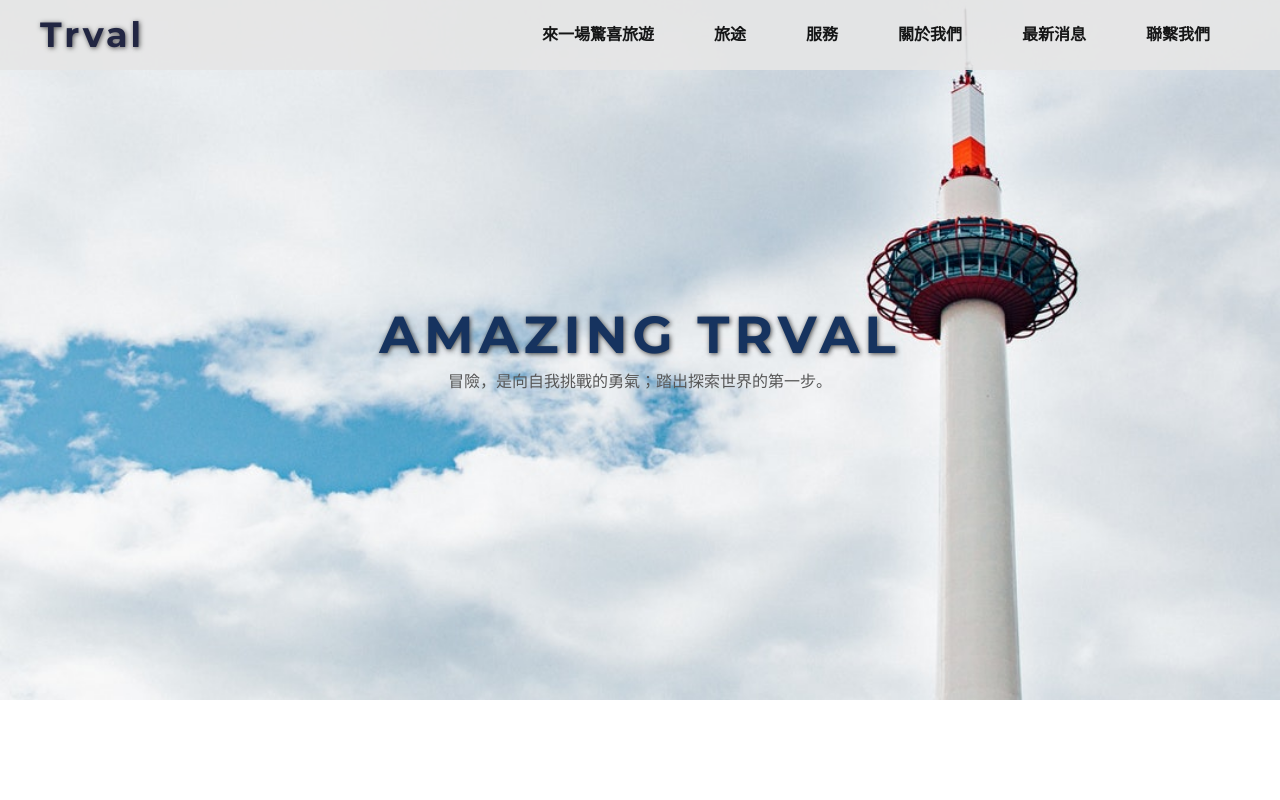
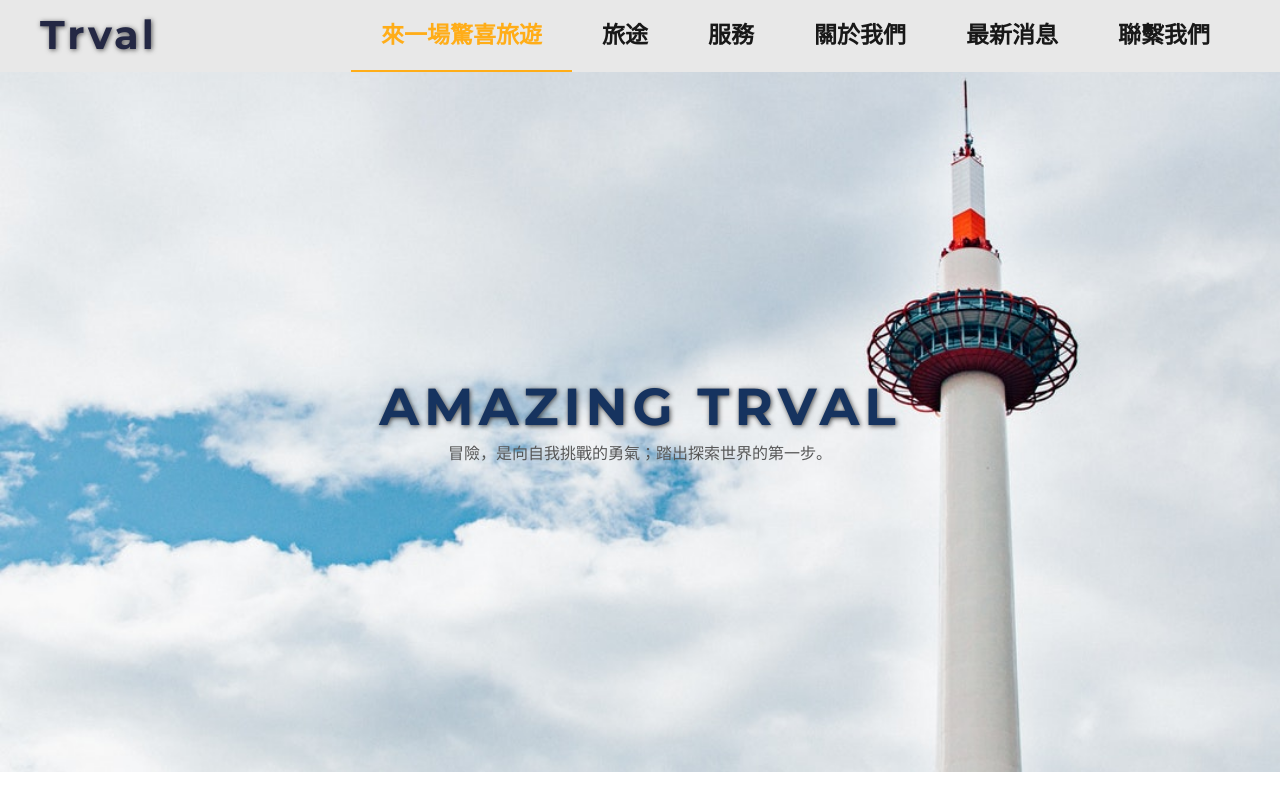
Before and after one commit to joechen0730/trvalPage, a plain HTML site: page index.html in a window 1280 px wide. Shown: the top 800 px of the page. Drawn offline with nearby package versions, Linux system fonts and the light colour scheme.

Commit message:
navbar-ft
navbar-ft
fixed animation ok

```diff
--- a/desktop.css
+++ b/desktop.css
@@ -1,9 +1,19 @@
 @media screen and (min-width:1200px) {
     /**********************************************************/
 
-    #home{
+    .fixdtop{
+        position: relative;
+        z-index: 100;
+
+    }
+    @keyframes ft {
+        from {top: -50px;}
+        to {top: 0;}
+    }
+    .fixdtop-s {
         position: fixed;
-        z-index: 100;
+        top: 0;
+        animation: ft .3s;
     }
     h1,h2{
         color: #16335F;
@@ -55,7 +65,7 @@
     nav .logo {
         text-shadow: 1px 1px 5px #424242;
         color: #0D1130;
-        font-size: 35px;
+        font-size: 40px;
         float: left;
         letter-spacing: 3px;
         font-weight: 700;
@@ -76,7 +86,7 @@
         color: #000;
         padding-left: 30px;
         padding-right: 30px;
-        font-size: 16px;
+        font-size: 23px;
         line-height: 70px;
         font-weight: 900;
         transition: all 0.5s;
--- a/index.html
+++ b/index.html
@@ -23,11 +23,18 @@
       <script>
               new WOW().init();
     </script>
+     <style>
+         #navbar ul li .active{
+             color: orange;
+             border-bottom: 2px solid orange;
+         }
 
+
+    </style>
 </head>
 
 <body id="toparea">
-    <nav class="container" id="home">
+    <nav class="container top fixdtop" id="home">
         <div class="wrapper clearfix">
             <div class="logo">Trval
 
@@ -36,14 +43,14 @@
                 </div>
 
             </div>
-            <div class="menu">
+            <div class="menu" id="navbar">
                 <ul>
-                    <li><a href="#" data-name="toparea">來一場驚喜旅遊</a></li>
-                    <li><a href="#" data-name="works">旅途</a></li>
-                    <li><a href="#" data-name="service">服務</a></li>
-                    <li><a href="#" data-name="about">關於我們</a></li>
-                    <li><a href="#" data-name="news">最新消息</a></li>
-                    <li><a href="#" data-name="contact">聯繫我們</a></li>
+                    <li><a href="#home" data-name="toparea">來一場驚喜旅遊</a></li>
+                    <li><a href="#works" data-name="works">旅途</a></li>
+                    <li><a href="#service" data-name="service">服務</a></li>
+                    <li><a href="#about" data-name="about">關於我們</a></li>
+                    <li><a href="#news" data-name="news">最新消息</a></li>
+                    <li><a href="#contact" data-name="contact">聯繫我們</a></li>
                 </ul>
             </div>
         </div>
@@ -352,6 +359,40 @@
                 ]
             });
         })
+        // 顯示nav與當前內容位置
+         $(window).scroll(function () {
+        var scrollPos = $(window).scrollTop();
+        var windowHeight = $(window).height();
+
+        // Navbar位置對應顯示
+        $('#navbar ul li a').each(function (){
+            var targetA = $(this).attr('href');
+
+            var targetPos = $(targetA).offset().top;
+            var targetHeight = $(targetA).outerHeight();
+            if (scrollPos > targetPos -120 ){
+                $('#navbar ul li a').removeClass('active');
+                $(this).addClass("active")};
+            })
+
+             // navbar  到一個段落出現
+        })
+
+         $(window).scroll(function(){
+        var q1 = $(window).scrollTop();
+        console.log(q1);
+        function ft(){
+
+        }
+        if(q1>400){
+            $("#home").addClass("fixdtop-s");
+
+        }else{
+             $("#home").removeClass("fixdtop-s");
+        }
+    })
+//        })
+
     </script>
 </body>
 
--- a/phone.css
+++ b/phone.css
@@ -2,6 +2,20 @@
     /**********************************************************/
     .slick-prev:before, .slick-next:before{
         display: none;
+    }
+    .fixdtop{
+        position: relative;
+        z-index: 100;
+
+    }
+    @keyframes ft {
+        from {top: -50px;}
+        to {top: 0;}
+    }
+    .fixdtop-s {
+        position: fixed;
+        top: 0;
+        animation: ft .3s;
     }
 /*
     #home{
@@ -119,9 +133,6 @@
         padding-bottom: 150px;
         text-align: center;
     }
-    #works h2{
-        font-size: 18px;
-    }
     #works p {
         margin-top: 15px;
     }
@@ -132,8 +143,8 @@
         background-repeat: no-repeat;
         background-size: cover;
         background-position: top;
-                   height: 300px;
-/*         background-attachment: fixed; */
+/*                    height: 300px;*/
+        background-attachment: fixed;
         padding-top: 150px;
         padding-bottom: 150px;
     }
@@ -179,8 +190,6 @@
 
 				#customers h3 {
 					color: gray;
-                    padding-left: 2px;
-                    padding-right: 2px;
 				}
 
 				#customers p {
--- a/tablet.css
+++ b/tablet.css
@@ -3,9 +3,20 @@
     .slick-prev:before, .slick-next:before{
         display: none;
     }
-    #home{
+
+    .fixdtop{
+        position: relative;
+        z-index: 100;
+
+    }
+    @keyframes ft {
+        from {top: -50px;}
+        to {top: 0;}
+    }
+    .fixdtop-s {
         position: fixed;
-        z-index: 100;
+        top: 0;
+        animation: ft .3s;
     }
     h1,h2{
         color: #16335F;
@@ -58,7 +69,7 @@
     nav .logo {
         text-shadow: 1px 1px 5px #424242;
         color: #0D1130;
-        font-size: 40px;
+        font-size: 20px;
         float: left;
         letter-spacing: 3px;
         font-weight: 700;
```
